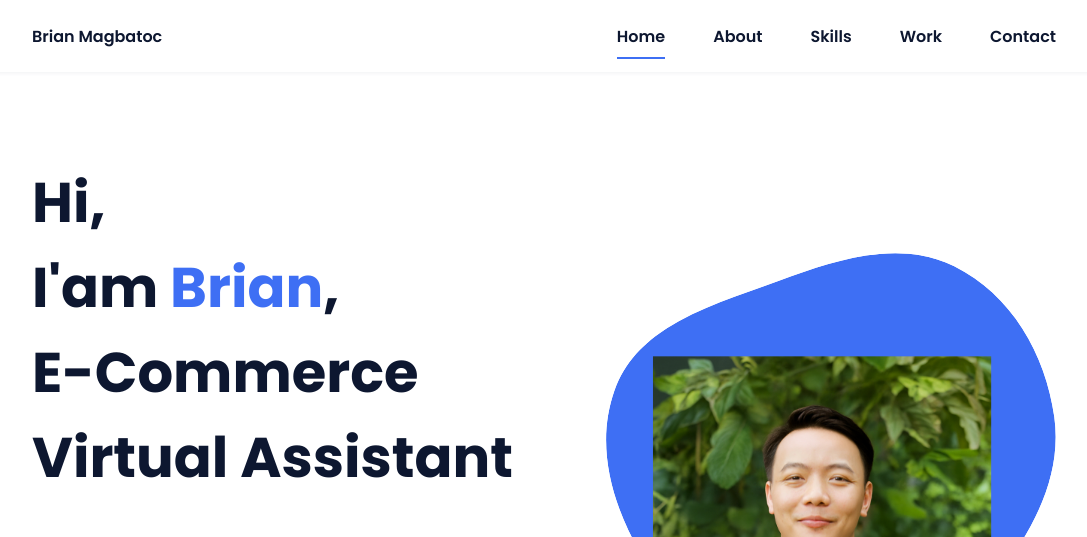
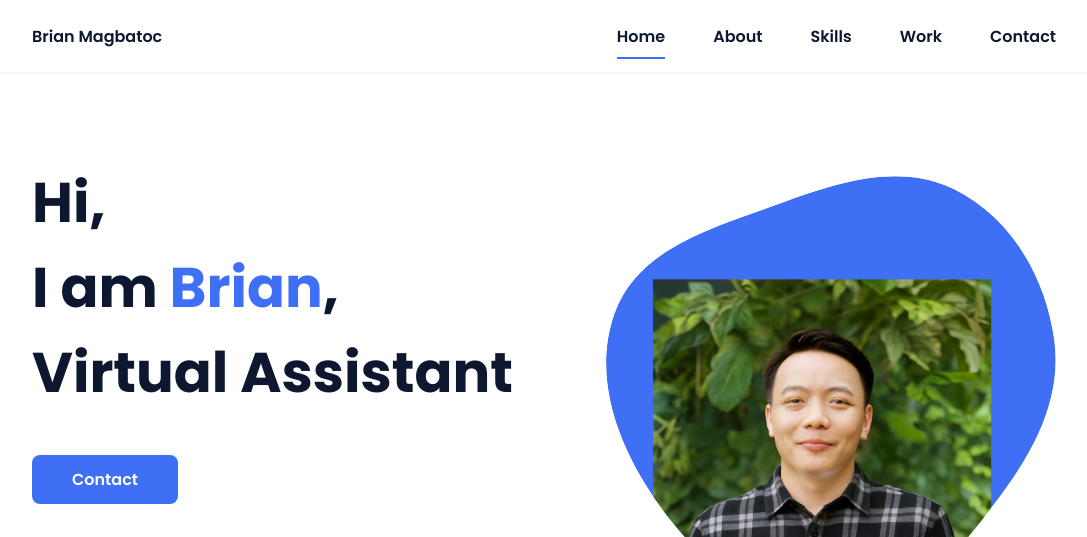
Before and after one commit to brianmagbatoc/brianmagbatoc.github.io, a plain HTML site: page index.html in a window 1280 px wide. Shown: the top 537 px of the page, without its empty margins (96-1183 px from the left). Drawn offline with nearby package versions, Linux system fonts and the light colour scheme.

Commit message:
Update index.html

```diff
--- a/index.html
+++ b/index.html
@@ -39,7 +39,7 @@
             <!--===== HOME =====-->
             <section class="home bd-grid" id="home">
                 <div class="home__data">
-                    <h1 class="home__title">Hi,<br>I'am <span class="home__title-color">Brian</span>, <br> E-Commerce <br> Virtual Assistant </h1>
+                    <h1 class="home__title">Hi,<br>I am <span class="home__title-color">Brian</span>, <br> Virtual Assistant </h1>
 
                     <a href="#contact" class="button">Contact</a>
                 </div>
```
